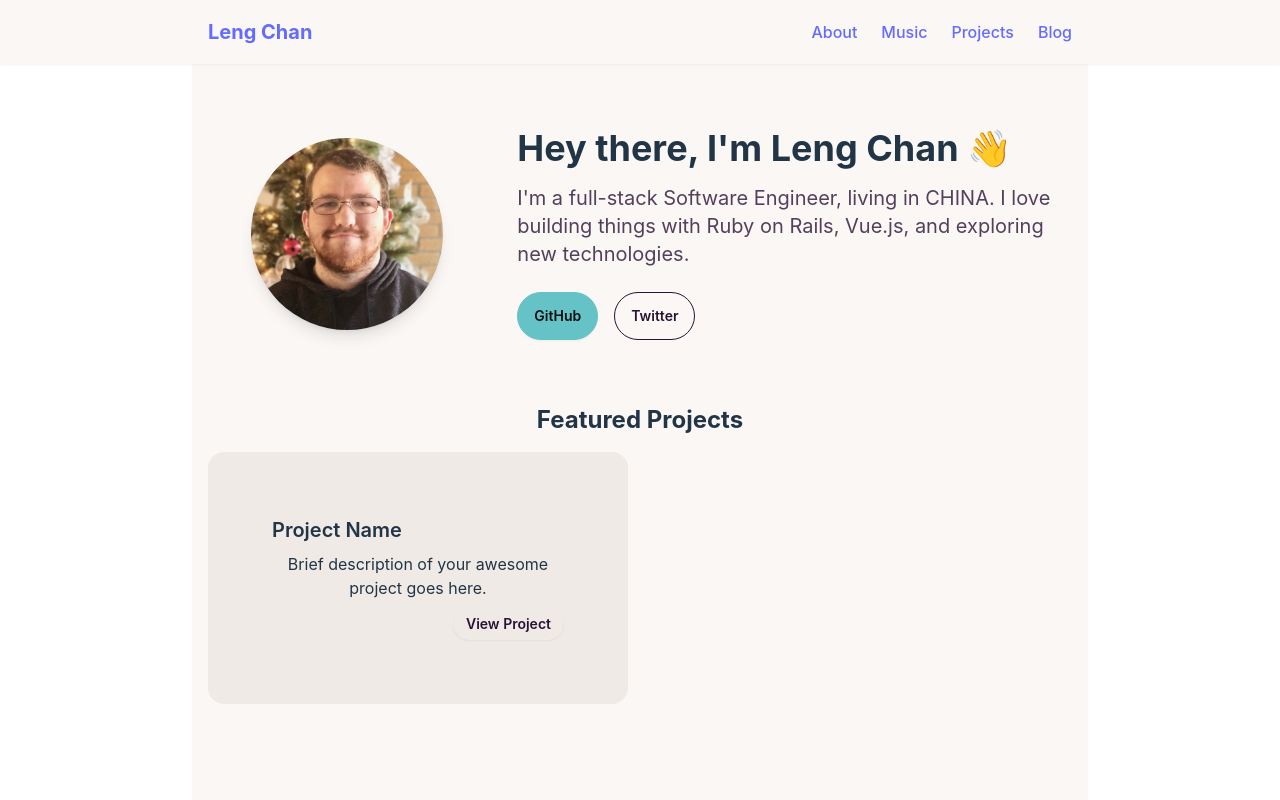
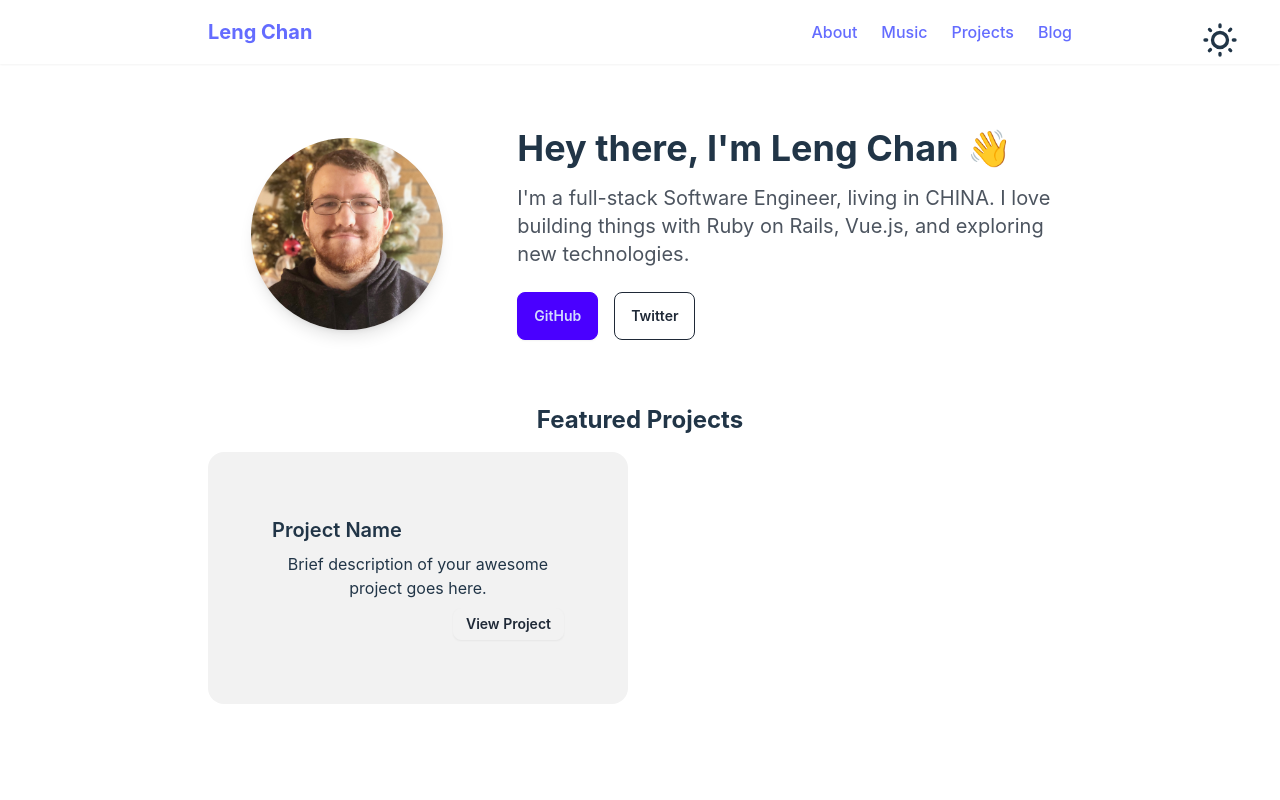
Before and after one commit to LengChan/leng-chan, a Vue app: page / in a window 1280 px wide. Shown: the top 800 px of the page. Built offline with nearby package versions, Linux system fonts and the light colour scheme.

Commit message:
增加开关灯效果

```diff
--- a/index.html
+++ b/index.html
@@ -1,5 +1,6 @@
 <!doctype html>
 <html lang="en" data-theme="cupcake">
+
 <head>
   <meta charset="UTF-8" />
   <link rel="icon" type="image/svg+xml" href="/vite.svg" />
@@ -8,8 +9,9 @@
   <title>Vite + Vue</title>
 </head>
 
-  <body>
+<body class="min-h-screen bg-base-100">
   <div id="app"></div>
   <script type="module" src="/src/main.js"></script>
 </body>
+
 </html>
--- a/src/App.vue
+++ b/src/App.vue
@@ -1,3 +1,7 @@
+<script setup>
+import Light from './components/Light.vue'
+</script>
+
 <template>
   <div class="min-h-screen bg-base-100">
     <!-- Header Navigation -->
@@ -5,11 +9,12 @@
       <nav class="max-w-4xl mx-auto px-4 h-16 flex items-center justify-between">
         <a href="/" class="text-xl font-bold">Leng Chan</a>
         <ul class="flex gap-6">
-          <li><a href="/about" class="hover:text-primary transition-colors">About</a></li>
-          <li><a href="/music" class="hover:text-primary transition-colors">Music</a></li>
-          <li><a href="#projects" class="hover:text-primary transition-colors">Projects</a></li>
-          <li><a href="/blog" class="hover:text-primary transition-colors">Blog</a></li>
+          <li><RouterLink to="/about" class="hover:text-primary transition-colors">About</RouterLink></li>
+          <li><RouterLink to="/music" class="hover:text-primary transition-colors">Music</RouterLink></li>
+          <li><RouterLink to="#projects" class="hover:text-primary transition-colors">Projects</RouterLink></li>
+          <li><RouterLink to="/blog" class="hover:text-primary transition-colors">Blog</RouterLink></li>
         </ul>
+        <Light />
       </nav>
     </header>
 
--- a/src/components/HelloWorld.vue
+++ b/src/components/Light.vue
@@ -1,7 +1,7 @@
 <template>
-  <label class="swap swap-rotate absolute right-10 top-5">
+  <label class="swap swap-rotate absolute right-10 top-5 dark">
     <!-- this hidden checkbox controls the state -->
-    <input type="checkbox" class="theme-controller" value="dark" />
+    <input type="checkbox" class="theme-controller" value="dark" v-model="isDarkMode" @change="toggleTheme" />
 
     <!-- sun icon -->
     <svg
@@ -22,3 +22,33 @@
     </svg>
   </label>
 </template>
+
+<script setup>
+import { ref, onMounted } from 'vue'
+
+const isDarkMode = ref(false)
+
+const toggleTheme = () => {
+  const isDark = isDarkMode.value;
+  document.documentElement.setAttribute('data-theme', isDark ? 'dark' : 'light')
+  // Add or remove text-white class on body
+  document.body.classList.toggle('text-white', isDark)
+  localStorage.setItem('theme', isDark ? 'dark' : 'light')
+}
+
+onMounted(() => {
+  const savedTheme = localStorage.getItem('theme')
+  if (savedTheme) {
+    isDarkMode.value = savedTheme === 'dark'
+    document.documentElement.setAttribute('data-theme', savedTheme)
+    // Add text-white class if theme is dark
+    document.body.classList.toggle('text-white', savedTheme === 'dark')
+  } else {
+    isDarkMode.value = window.matchMedia('(prefers-color-scheme: dark)').matches
+    const isDark = isDarkMode.value
+    document.documentElement.setAttribute('data-theme', isDark ? 'dark' : 'light')
+    // Add text-white class if system theme is dark
+    document.body.classList.toggle('text-white', isDark)
+  }
+})
+</script>
--- a/tailwind.config.js
+++ b/tailwind.config.js
@@ -7,6 +7,7 @@ export default {
     require('daisyui'),
     require('@tailwindcss/line-clamp'),
   ],
+  darkMode: 'class',
   daisyui: {
     themes: ["light", "dark", "cupcake"],
     // darkTheme: "dark", // name of one of the included themes for dark mode
```
Lines whose indentation alone changed are shown as unchanged.
